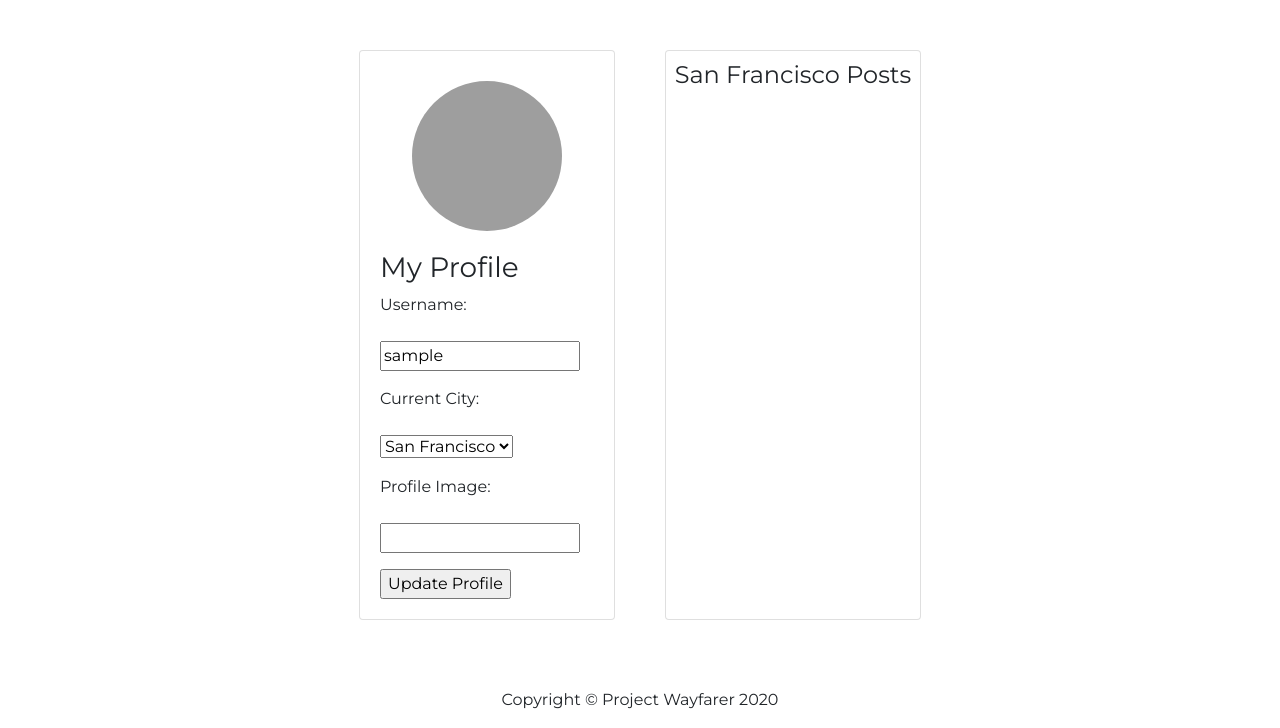
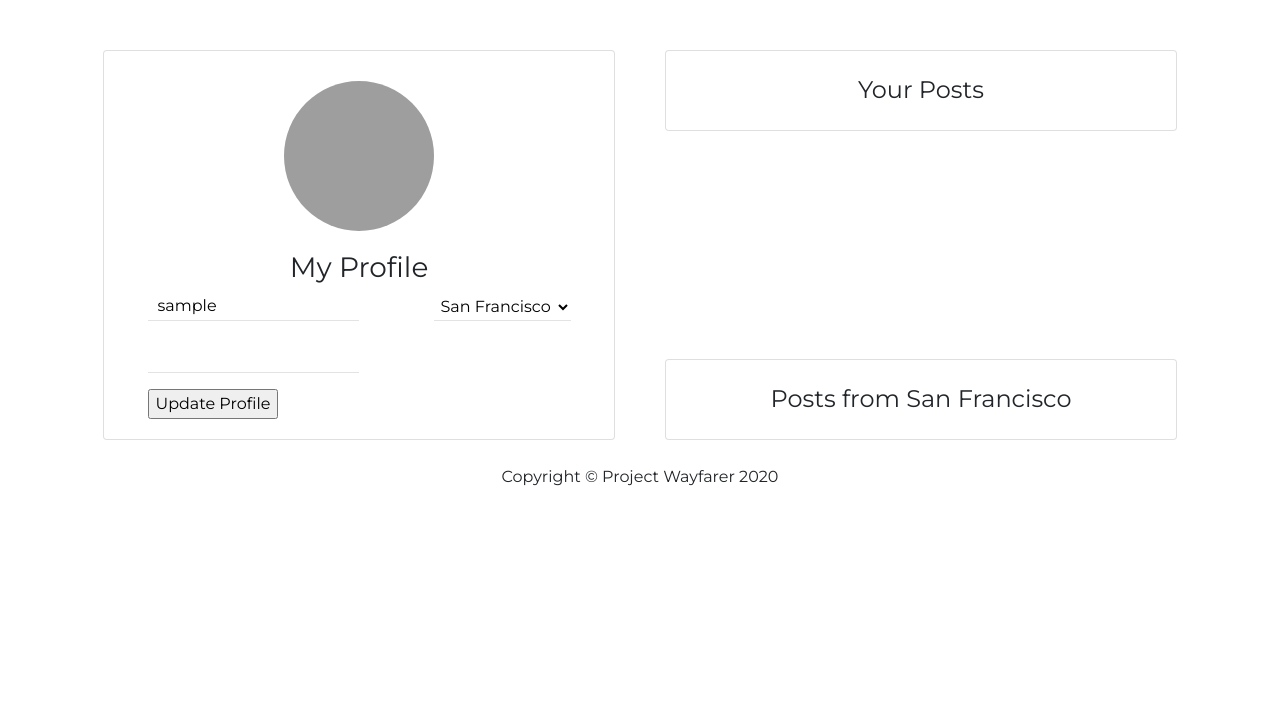
Before and after one commit to TimothyAllgood/project_wayfare, a Django app: page /profile/ in a window 1280 px wide. Shown: the part 72-800 px from the top of the page. Run offline with Django 3.2, Linux system fonts and the light colour scheme; the visitor is signed in with stand-in values (Sample User, id 1); data comes from the database, SQL or seed files in the repository; data that the repository does not hold is empty; some libraries are stand-ins or nearby versions; grey boxes are pictures that could not be loaded.

Commit message:
added styling, updated profile page layout

```diff
--- a/main_app/forms.py
+++ b/main_app/forms.py
@@ -38,7 +38,7 @@ class AvatarUploadForm(forms.ModelForm):
 
 class PostForm(forms.ModelForm):
     title = forms.CharField(max_length=25, required=True)
-    content = forms.CharField(max_length=1000, required=True)
+    content = forms.CharField(max_length=1000, required=True, widget=forms.Textarea)
 
     class Meta:
         model = Post
--- a/main_app/models.py
+++ b/main_app/models.py
@@ -26,7 +26,7 @@ class Profile(models.Model):
 
 class Post(models.Model):
     title = models.CharField(max_length=25)
-    content = models.CharField(max_length=1000)
+    content = models.TextField(max_length=1000)
     user = models.ForeignKey(User, on_delete=models.CASCADE)
     city = models.ForeignKey(City, on_delete=models.CASCADE)
 
--- a/main_app/static/css/styles.css
+++ b/main_app/static/css/styles.css
@@ -17,6 +17,7 @@ body {
 .helptext {
 	display: none;
 }
+
 form ul {
 	display: none;
 }
@@ -81,44 +82,118 @@ h3 {
 
 /* Footer */
 footer {
-	position: fixed;
+	position: relative;
+	margin-top: 25px;
 	bottom: 0;
-	width: 100vw;
 	text-align: center;
 }
+
+/* Profile */
 
 .profile-container {
 	display: flex;
 	max-width: 100vw;
 	justify-content: center;
 	margin-top: 50px;
+	max-height: 100vh;
 }
+
 .profile-container section {
 	margin: 0 25px;
-	width: 20%;
+	width: 40%;
+	max-height: 80vh;
 }
 
 .rounded-circle {
 	margin: 0 auto;
 	margin-top: 30px;
 }
+
 .user-img {
 	display: flex;
 	justify-content: center;
 }
-.user-posts .card-body {
-	max-height: 50px;
-	display: flex;
-	padding: 3px;
-	margin: 3px;
+
+.card h4{
+	text-align: center;
+	margin: 25px 0;
 }
 
-.city-posts {
-	margin: 10px auto;
+.card-body h3{
+	text-align: center;
+}
+
+.card.profile-posts {
+    max-height: 35vh;
+}
+
+.profile-posts{
+	overflow-y: scroll;
+}
+
+.profile-posts .card-body{
+	margin-bottom: 35px;
+}
+.profile-posts:first-child{
+	margin-bottom: 25px;
+}
+
+.profile-info{
+	display: flex;
+	flex-direction: column;
+	justify-content: center;
+
+}
+
+.user-posts{
+	display: flex;
+    flex-direction: column;
+    justify-content: space-between;
+}
+
+.inner-profile-post{
+	display: flex;
+	align-items: center;
+}
+
+.inner-profile-post-info{
+	display: flex;
+	flex-direction: column;
+	justify-content: center;
+}
+
+.inner-profile-post-info p{
+	margin-bottom: 0;
 }
 
 .user-posts .card-body img {
 	margin: 5px;
+}
+
+.profile-update{
+	width: 90%;
+	margin: 0 auto
+}
+
+.profile-update input[type=text]{
+	border: none;
+	border-bottom: 1px solid #e3e3e3;
+	padding-left: 10px;
+	width: 50%;
+}
+
+.profile-update select{
+	border: none;
+	border-bottom: 1px solid #e3e3e3;
+	padding-left: 10px;
+	padding: 3px;
+	background: transparent;
+}
+
+.form-two{
+	display: flex;
+	justify-content: space-between;
+	margin-bottom: 25px;
 }
 
 /* Cities */
@@ -147,8 +222,14 @@ footer {
 	width: 80%;
 	text-align: center;
 	color: var(--light);
+	margin: 25px 0;
 }
 
+.city-link:hover{
+	background: var(--main-hover);
+	color: var(--light);
+	text-decoration: none;
+}
 
 .active-city{
 	width: 50vw;
@@ -156,7 +237,7 @@ footer {
 }
 
 .city-image{
-	width: 50%;
+	width: 60%;
 }
 
 .city-info{
@@ -172,8 +253,11 @@ footer {
 
 .posts{
 	clear: both;
-	display: flex;
-	flex-direction: column;
+    display: flex;
+    flex-direction: column;
+    overflow-y: scroll;
+    margin-top: 14%;
+    height: 39%;
 }
 
 .inner-post{
--- a/main_app/static/js/main.js
+++ b/main_app/static/js/main.js
@@ -1,4 +1,6 @@
 const userCity = document.querySelector('.user-city').textContent;
 const citySelect = document.getElementById('id_city');
 
+document.querySelector("#id_avatar").required = false;
+
 citySelect.value = userCity;
--- a/main_app/templates/registration/profile.html
+++ b/main_app/templates/registration/profile.html
@@ -9,35 +9,48 @@
                     <img src="https://picsum.photos/150" class="rounded-circle" width="150", height="150">
                 {% endif  %}
             </div>
-            <div class="card-body">
+            <div class="card-body profile-info">
                 <h3>My Profile</h3>
-                <form method="post" enctype="multipart/form-data">
+                <form method="post" enctype="multipart/form-data" class="profile-update">
                     {% csrf_token %}
-                    <div class="form-group">
-                        <label for="username"><p>Username:</p></label>
+                    <div class="form-group form-two">
                         <input type="text" name='username' placeholder='Username' value="{{user.username}}">
-                    </div>
-                    <div class="form-group">
-                        <label for="city"><p>Current City:</p></label>
                         {{ form.city }}
                     </div>
                     <div class="form-group">
-                        <label for="avatar"><p>Profile Image:</p></label>
                         {{ form.avatar}}
                     </div>
                     <input type="submit" value="Update Profile">
                 </form>
             </div>
         </section>
-        <section class="user-posts card">
-            <h4 class="city-posts">{{ user.profile.get_city_display }} Posts</h4>
-            <h1>{{logged_user.post_set.all}}</h1>
-            {% for post in posts %}
-            <div class= "card-body">
-                <img src="https://picsum.photos/150" class="rounded-circle" width="50px", height="50px">
-                <a  href="{% url 'posts' post.id %}">{{ post.title }}</a>
+        <section class="user-posts">
+            <div class="card profile-posts">
+                <h4 class="city-posts">Your Posts</h4>
+                {% for post in posts %}
+                    <div class= "card-body inner-profile-post">
+                        <img src="{{ user.profile.avatar.url }}" class="rounded-circle" width="50px", height="50px">
+                        <div class="inner-profile-post-info">
+                        <a  href="{% url 'posts' post.id %}">{{ post.title }}</a>
+                        <p>{{post.content}}</p>
+                        </div>
+                    </div>
+                {% endfor %}
             </div>
-            {% endfor %}
+            <div class="card profile-posts">
+                <h4 class="city-posts">Posts from {{user.profile.get_city_display}}</h4>
+                {% for post in posts %}
+                    {% if  post.city.name == user.profile.get_city_display%}
+                    <div class= "card-body inner-profile-post">
+                        <img src="{{ post.user.profile.avatar.url }}" class="rounded-circle" width="50px", height="50px">
+                        <div class="inner-profile-post-info">
+                        <a  href="{% url 'posts' post.id %}">{{ post.title }}</a>
+                        <p>{{post.content}}</p>
+                        </div>
+                    </div>
+                    {% endif %}
+                {% endfor %}
+            </div>
         <p class="user-city" style="display:none">{{user.profile.city}}</p>
         </section>
     </div>
```
Also changed, not shown: main_app/templates/cities/city.html (+8 -3 lines), main_app/static/images/sanfrancisco.jpg (renamed from main_app/static/images/sf.jpg).
